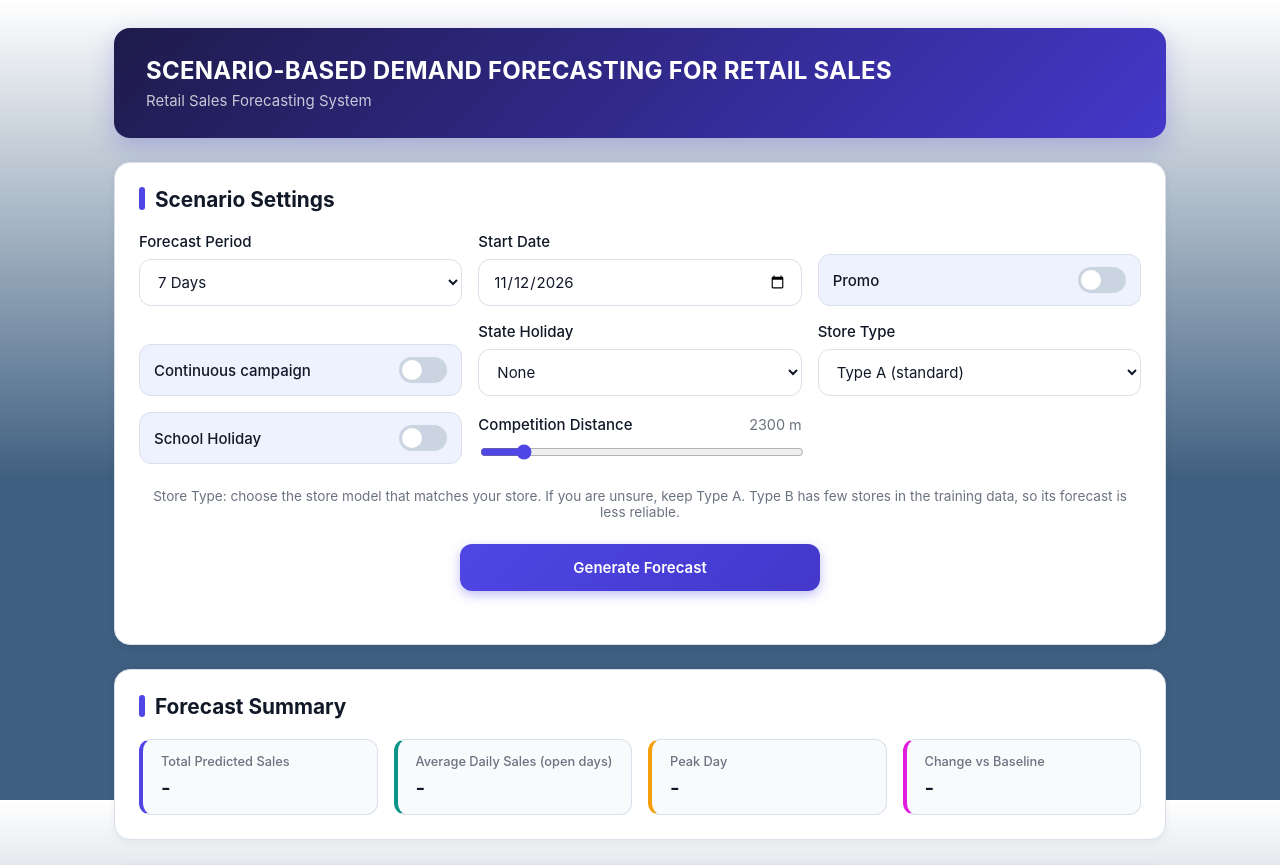
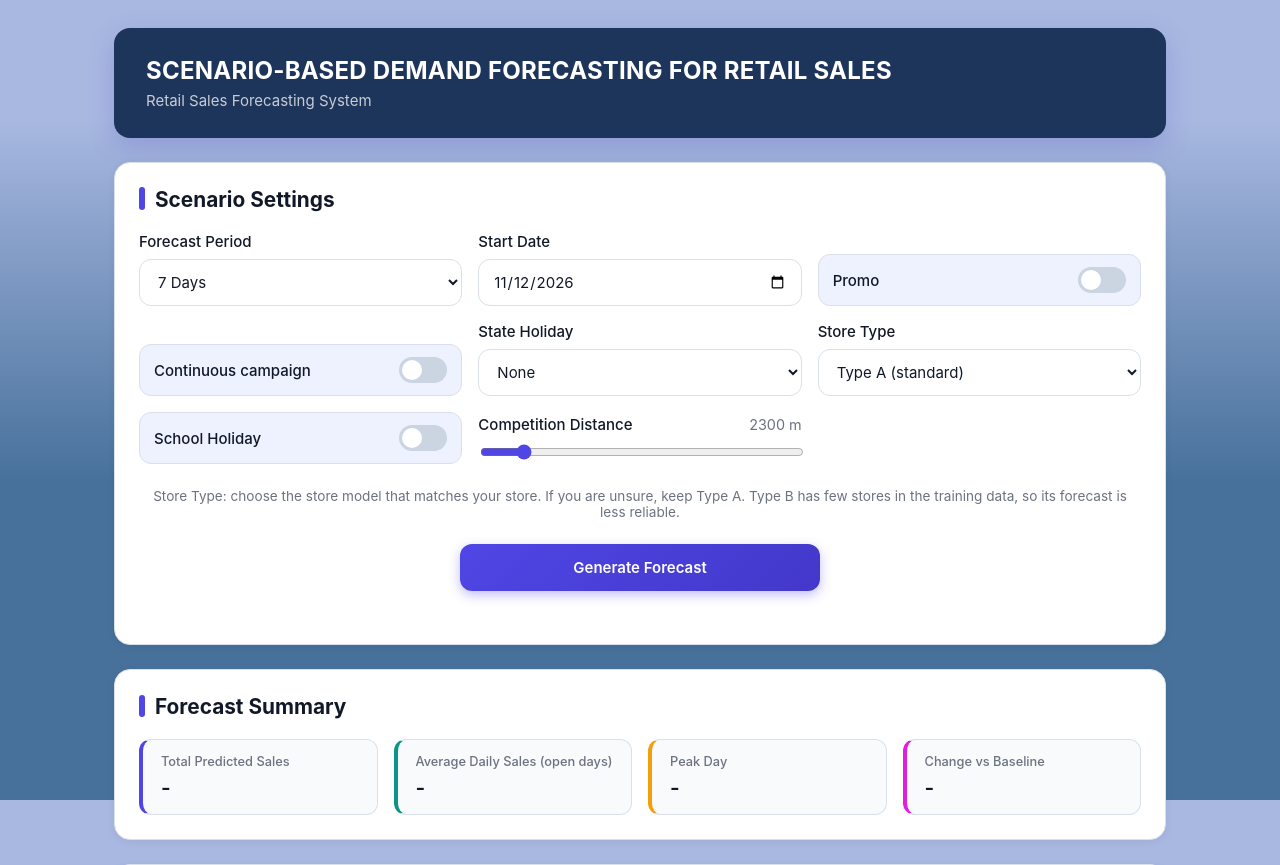
Before and after one commit to ANZ910/SCENARIO-BASED-DEMAND-FORECASTING-FOR-RETAIL-SALES-USING-MACHINE-LEARNING, a Flask app: page / in a window 1280 px wide. Shown: the top 865 px of the page. Run offline with Flask 3, Linux system fonts and the light colour scheme; parts of the project's set-up code (start-up, migrations or seed data) failed here and were passed over; some libraries are stand-ins or nearby versions.

Commit message:
change color

```diff
--- a/static/style.css
+++ b/static/style.css
@@ -24,7 +24,7 @@
 
 body {
   margin: 0;
-  background: linear-gradient(180deg, #ffffff 0%, #3f5f80 60%);
+  background: linear-gradient(180deg, #a8b8e1 15%, #47719b 60%);
   background-attachment: fixed;
   color: var(--text);
   font-family: var(--font);
@@ -39,12 +39,12 @@ body {
 
 /* ---------- Header ---------- */
 .page-header {
-  background: linear-gradient(135deg, var(--header-from), var(--header-to));
+  background: #1e355b;
   color: #fff;
   padding: 28px 32px;
   margin-bottom: 24px;
   border-radius: var(--radius);
-  box-shadow: 0 8px 24px rgba(67, 56, 202, 0.25);
+  box-shadow: 0 8px 24px rgba(90, 80, 197, 0.25);
 }
 
 .page-header h1 {
```
Also changed, not shown: predict.py (+9 -26 lines).
